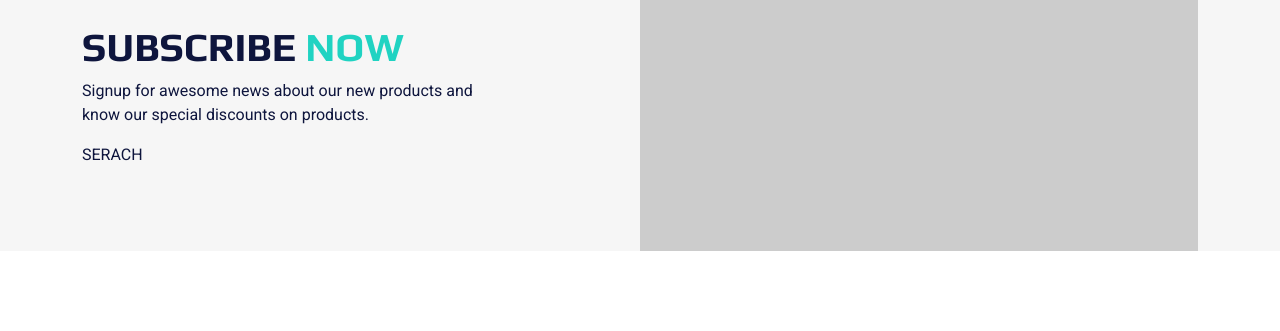
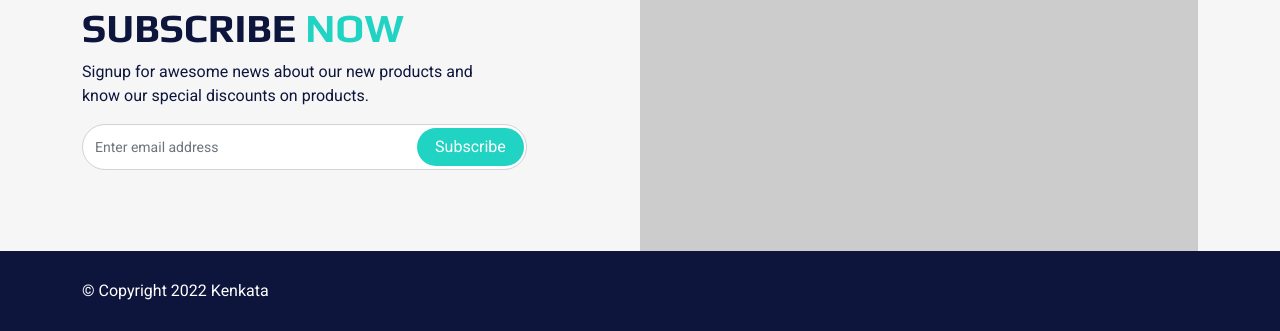
Before and after one commit to EliasAlmen/EC01_HTML-CSS-Practice-tasks, a plain HTML site: page index.html in a window 1280 px wide. Shown: the part 5638-5969 px from the top of the page. Before the commit the page ends 5889 px from the top, so only its background shows below. Drawn offline with nearby package versions, Linux system fonts and the light colour scheme.

Commit message:
First page done.

```diff
--- a/index.html
+++ b/index.html
@@ -556,10 +556,22 @@
             <div class="subscribe-body d-flex flex-column justify-content-center">
                 <h1><strong>SUBSCRIBE <span id="category">NOW</span></strong></h1>
                 <p>Signup for awesome news about our new products and <br> know our special discounts on products.</p>
-                <div class="search">SERACH</div>
+                <div class="input-group mb-3">
+                    <input type="email" class="form-control rounded-pill" placeholder="Enter email address" pattern="[a-z0-9._%+-]+@[a-z0-9.-]+\.[a-z]{2,4}$">
+                    <button class="btn rounded-pill" type="submit"><span class="btn-text">Subscribe</span></button>
+                </div>
             </div>
             <div class="subscribe-fill">
 
+            </div>
+        </div>
+    </section>
+
+    <!-- FOOTER -->
+    <section class="section-footer">
+        <div class="container-fluid">
+            <div class="container">
+                <p>© Copyright 2022 Kenkata</p>
             </div>
         </div>
     </section>
--- a/style.css
+++ b/style.css
@@ -966,11 +966,9 @@ Testing flex properties to arrange items
 
             .section-subscribe .subscribe-body h1{
                 font-family: var(--font-play);
-                margon
+
             }
-
-
-                .section-subscribe .subscribe-body #category{
+                #category{
                     color: var(--color-theme);
                 }
 
@@ -979,3 +977,63 @@ Testing flex properties to arrange items
             width: 50%;
             background-color: var(--color-gray-1);
         }
+
+        .section-subscribe .subscribe-body .input-group{
+            width: 27.813rem;
+        }
+
+        .section-subscribe .subscribe-body .input-group .form-control{
+            height: 2.875rem;
+            font-size: var(--font-size-14);
+            font-weight: var(--font-weight-regular);
+            position: relative;
+        }
+
+        .section-subscribe .subscribe-body .input-group > .btn{
+            display: flex;
+            justify-content: center;
+            align-items: center;
+            background-color: var(--color-theme);
+            border-radius: var(--border-radius-medium);
+            width: 6.688rem;
+            height: 2.375rem;
+            line-height: 0;
+            border: none;
+            position: absolute;
+            left: 75.5%;
+            top: 10%;
+            z-index: 3;
+        }
+
+        .section-subscribe .subscribe-body .input-group > .btn > .btn-text{
+                color: var(--color-white);
+                font-size: var(--font-size-16);
+                font-weight: var(--font-weight-regular);
+                margin: 0;
+                padding: 0;
+                transition: color 250ms;
+            }
+
+            .section-subscribe .subscribe-body .input-group > .btn:hover{
+                background-color: var(--color-theme-dark);
+            }
+
+            .section-subscribe .subscribe-body .input-group > .btn:hover .btn-text{
+                    color: var(--color-white);
+                }
+
+/* FOOTER */
+.section-footer .container-fluid{
+    background-color: var(--color-theme-dark);
+    height: 5rem;
+    display: flex;
+    justify-content: flex-start;
+    align-items: center;
+}
+
+.section-footer .container-fluid p{
+    color: var(--color-white);
+    padding: 0;
+    margin: 0;
+    font-size: var(--font-size-16);
+}
```
